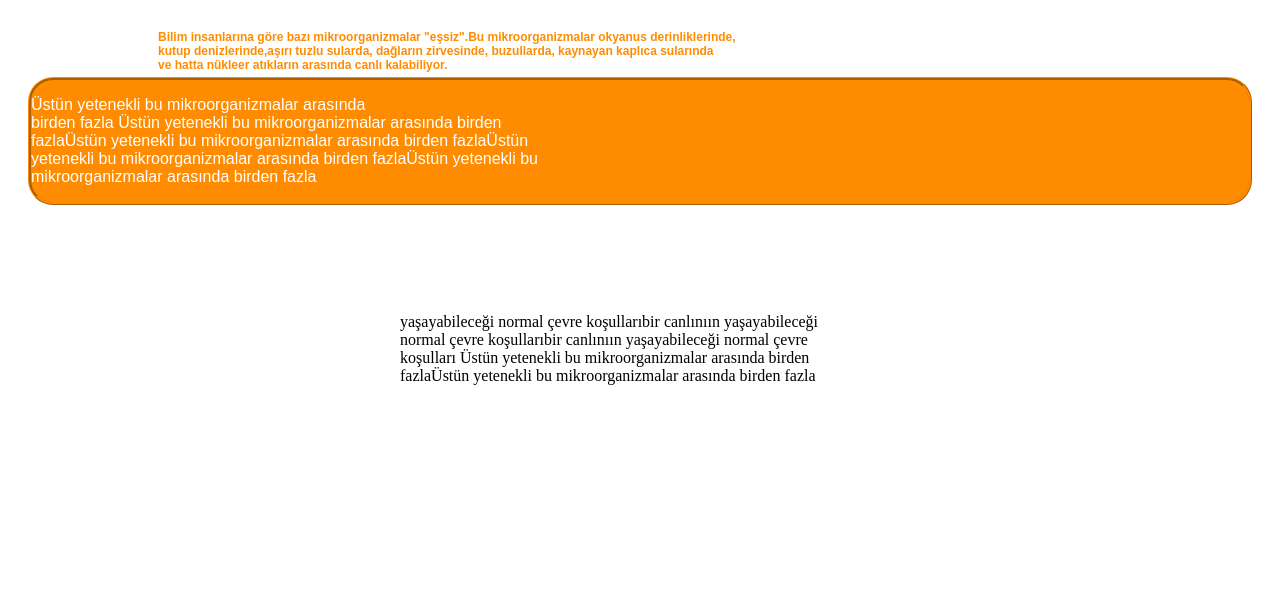
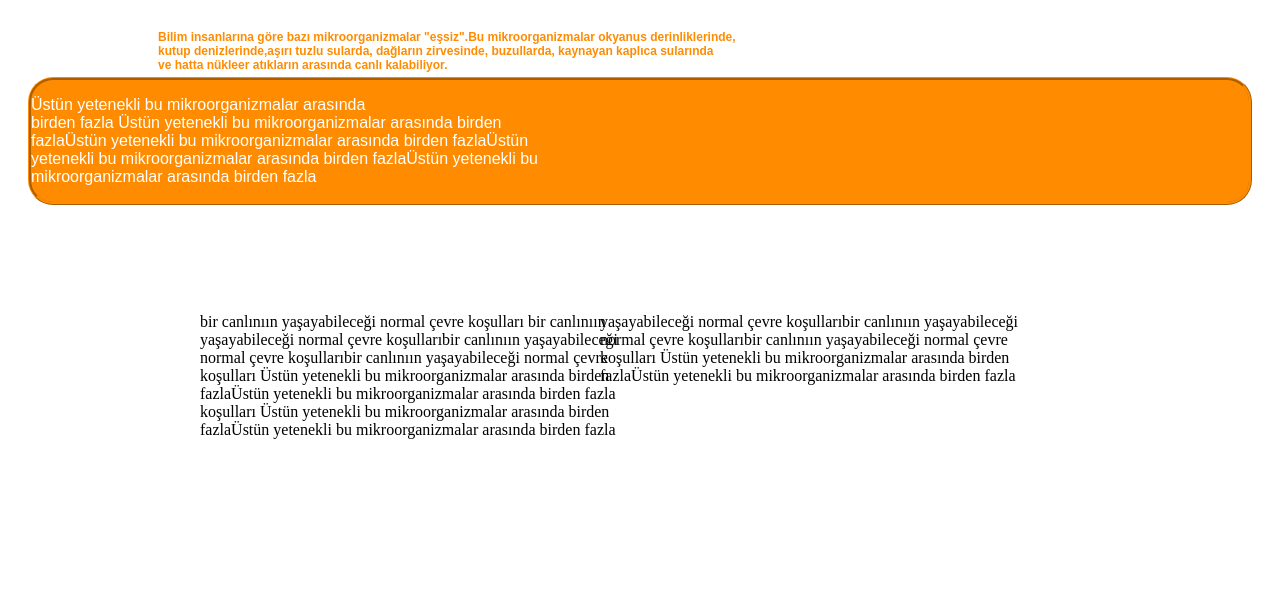
Before and after one commit to OzlemAkgunoglu/Dergi_calisma, a plain HTML site: page index.html in a window 1280 px wide. Shown: the part 203-800 px from the top of the page. Drawn offline with Linux system fonts and the light colour scheme.

Commit message:
Update style.css

```diff
--- a/style.css
+++ b/style.css
@@ -35,13 +35,13 @@ paragraf p {
 }
 div.p1 {
   position: absolute;
-  top: 15px;
+  top: 500px;
   left: 200px;
 }
 div.p2 {
   position: absolute;
   top: 500px;
-  left: 400px;
+  left: 600px;
 }
 .bilgikutusu {
   font-family: 'Shift' , sans-serif;
```
